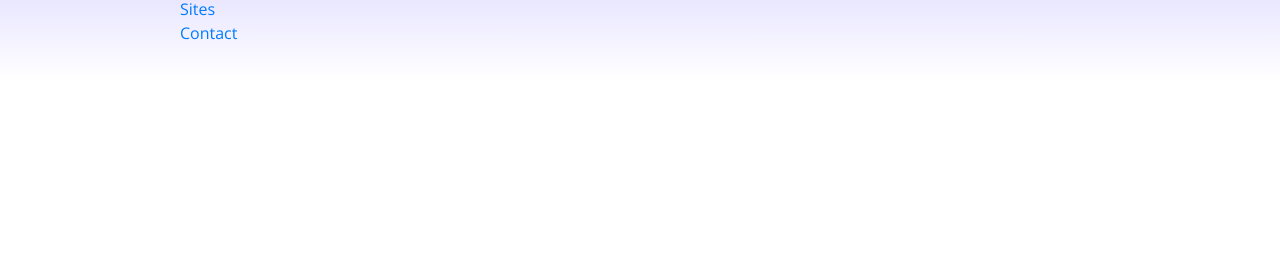
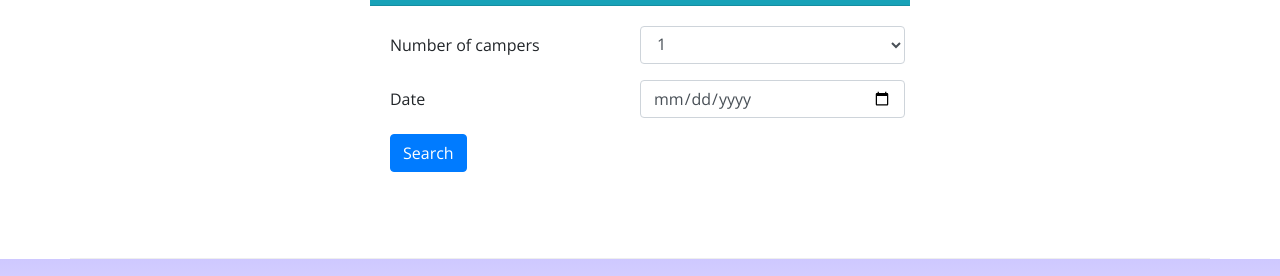
Before and after one commit to xoxoiindy/Bootstrap-Project, a website: page index.html in a window 1280 px wide. Shown: the part 1256-1532 px from the top of the page. Before the commit the page ends 1337 px from the top, so only its background shows below. Drawn offline with nearby package versions, Linux system fonts and the light colour scheme.

Commit message:
Week 2 Assignment

```diff
--- a/css/styles.css
+++ b/css/styles.css
@@ -1,3 +1,7 @@
+html {
+    scroll-behavior: smooth;
+}
+
 body {
     font-family: "Open Sans", sans-serif;
 }
--- a/index.html
+++ b/index.html
@@ -28,6 +28,9 @@
                 <div class="col">
                     <h1>NuCamp</h1>
                     <h2>a better way to camp</h2>
+                </div>
+                <div class="col col-md-4">
+                    <a href="#reserveForm"class="btn btn-info">Reserve Campsite</a>
                 </div>
             </div>
         </div>
@@ -74,7 +77,7 @@
             </div>
             <div class="col">
                 <div class="media">
-                    <img class="d-flex mr-3 img-thumbnail" src="img/react-lake-thumb.jpg " alt="Breadcrumb Trail" />
+                    <img class="d-flex ml-3 img-thumbnail" src="img/react-lake-thumb.jpg " alt="Breadcrumb Trail" />
                     <div class="media-body align-self-center">
                         <h3>React Lake Campground</h3>
                         <p class="d-none d-sm-block">Nestled in the foothills of the Chrome Mountains, this campground on the shores of the pristine React Lake is a favorite for fly fishers.</p>
@@ -94,6 +97,33 @@
                         <h3>Bootstrap Outfitters</h3>
                         <p class="d-none d-sm-block">Bootstrap Outfitters supplies you with gear you need at prices you can't beat.</p>
                     </div>
+                </div>
+            </div>
+        </div>
+
+        <div class="row row-content">
+            <div class="col-md-6 mx-auto">
+                <h3 class="card-header bg-info text-white">Reserve Campsite</h3>
+                <div class="card-body">
+                    <form id="reserveForm">
+                        <div class="row form-group">
+                            <label for="nuCampers" class="col-sm-6 col-form-label">Number of campers </label>
+                            <select class="col form-control" id="nuCampers">
+                                <option value="1">1</option>
+                            </select>
+
+                        </div>
+                        <div class="row form-group">
+                            <label class="col-sm-6 col-form-label" for="data">Date</label>
+                            <input class="col form-control" id=date type="date" name="date" placeholder="date">
+                        </div>
+                        <div class="row form-group">
+                            <div class="col">
+                                <input type="submit" value="Search" class="btn btn-primary">
+                            </div>
+                        </div>
+                    </form>
+
                 </div>
             </div>
         </div>
```
